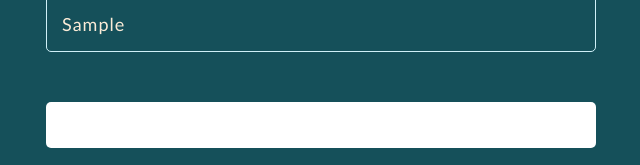
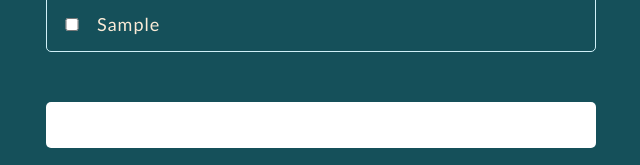
Before and after one commit to mudiagauwojeya/to-do-app, a plain HTML site: page index.html in a window 1280 px wide. Both pictures are taken after typing "Sample" into the empty fields and a click on the button "Add". Shown: the part 449-614 px from the top of the page, 319-959 px from the left. Drawn offline with Linux system fonts and the light colour scheme.

Commit message:
:lipstick: Style the checkbox, span and li

```diff
--- a/app.js
+++ b/app.js
@@ -16,12 +16,13 @@ let hasRendered = false;
 const onAdd = (event) => {
 	event.preventDefault();
 	const li = document.createElement("li");
-	const checkbox = document.createElement("checkbox");
+	const checkbox = document.createElement("input");
+	checkbox.setAttribute("type", "checkbox");
 	const span = document.createElement("span");
-	li.insertAdjacentElement("afterbegin", checkbox);
-	li.insertAdjacentElement("beforeend", span);
 	const item = form.item.value.trim();
 	if (item.length) {
+		li.prepend(checkbox);
+		li.append(span);
 		span.textContent = item;
 		newLists.push(li);
 		todos.append(li);
--- a/styles.css
+++ b/styles.css
@@ -27,7 +27,7 @@ h1 {
 	text-transform: uppercase;
 }
 
-input {
+:is(input[type="search"], input[type="text"]) {
 	appearance: none;
 	border: none;
 	border-radius: 0.5rem;
@@ -35,6 +35,16 @@ input {
 	font-family: inherit;
 	font-size: inherit;
 	padding: 1.2rem;
+}
+
+input[type="checkbox"] {
+	cursor: pointer;
+	display: inline-block;
+	width: 2rem;
+}
+
+input[type="checkbox"]:hover {
+	background-color: var(--color-tertiary);
 }
 
 input:focus {
@@ -53,6 +63,11 @@ li {
 	border: 1px solid var(--color-secondary);
 	display: block;
 	padding: 1.5rem;
+
+	display: flex;
+	flex-flow: row nowrap;
+	align-items: center;
+	justify-content: flex-start;
 }
 
 li:first-of-type {
@@ -67,6 +82,11 @@ li:last-of-type {
 
 :not(li:last-of-type) {
 	border-bottom: none;
+}
+
+span {
+	display: inline-block;
+	padding-left: 1.5rem;
 }
 
 button {
```
